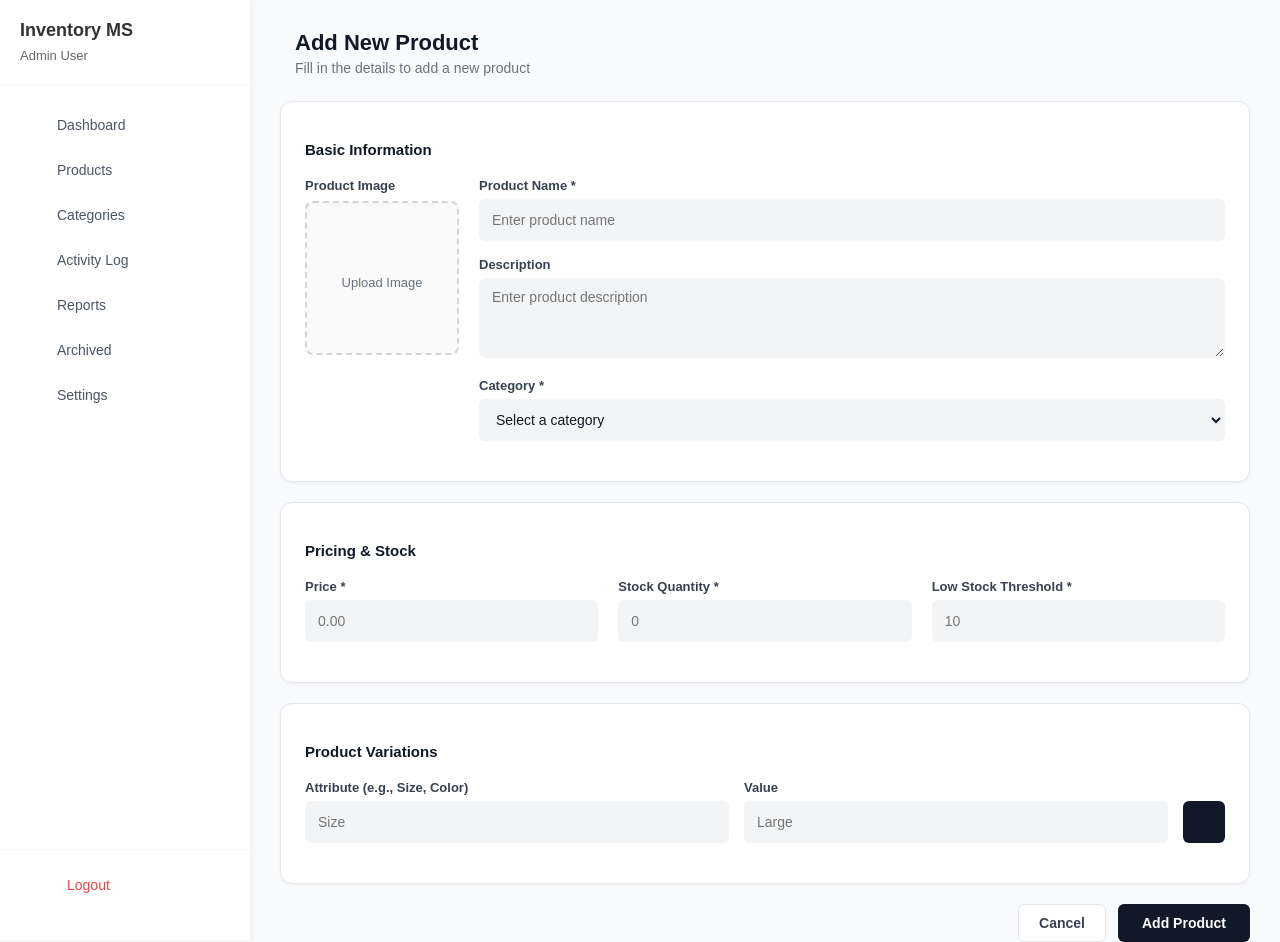
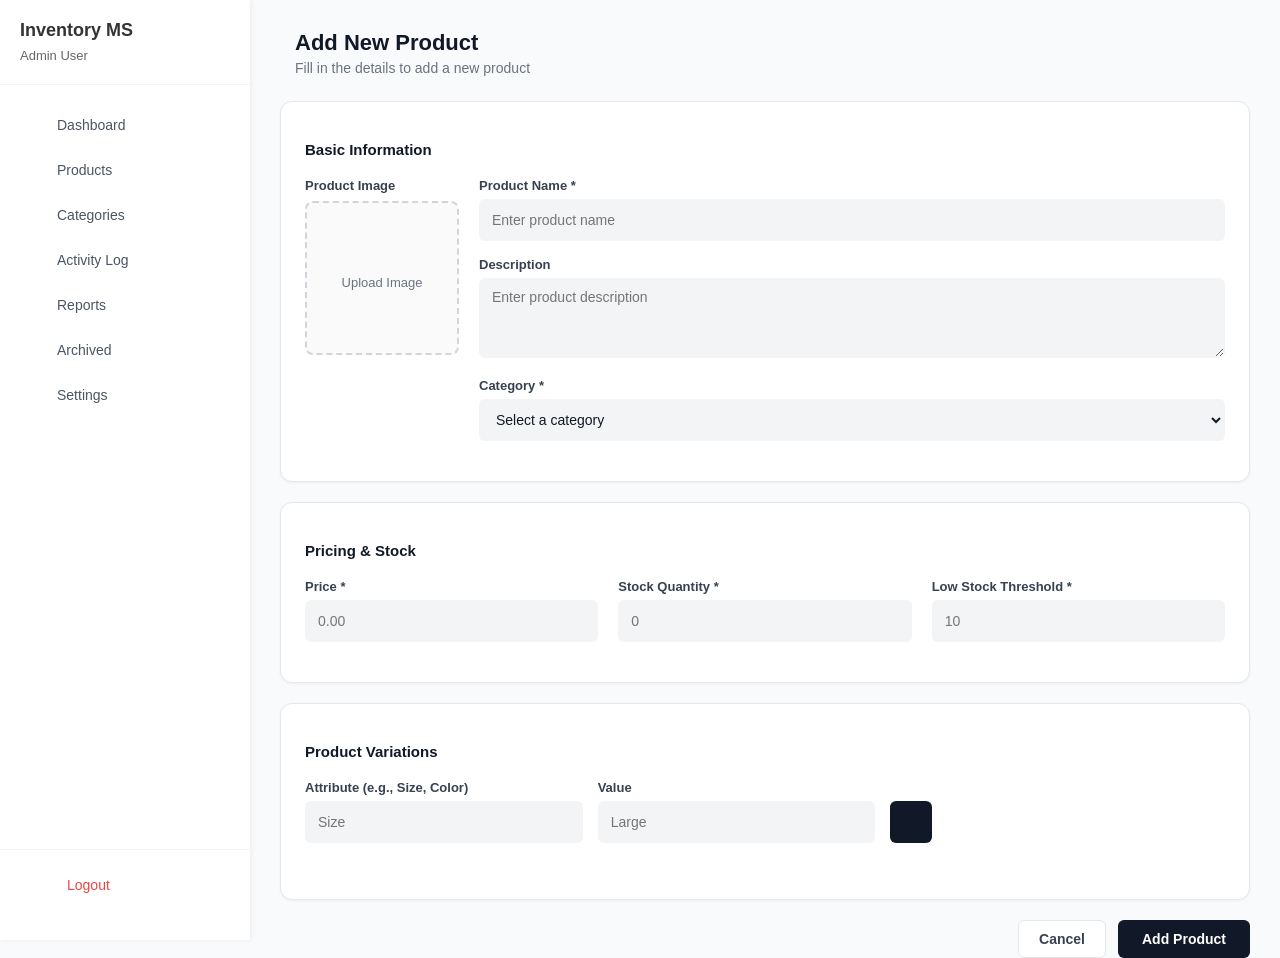

feat: Add Edit Product functionality with dynamic variations and attributes

--- a/components(css)/Add_Product.css
+++ b/components(css)/Add_Product.css
@@ -155,17 +155,18 @@
             gap: 20px;
         }
 
-        /* Variations Grid */
+        /* Variations Grid (3 inputs + button) */
         .variations-row {
             display: grid;
-            grid-template-columns: 1fr 1fr 42px; /* Fixed width for button matching height */
+            grid-template-columns: 1fr 1fr 1fr 42px;  /* three equal inputs + fixed button */
             gap: 15px;
-            /* Align items to flex-end ensures button aligns with input box, not label */
-            align-items: flex-end; 
+            align-items: flex-end; /* aligns button with input boxes */
+            margin-bottom: 16px;
         }
-        
+
+        /* Plus Button Styling */
         .btn-plus {
-            height: 42px; /* Matches input height */
+            height: 42px; /* matches input height */
             width: 42px;
             background-color: #111827;
             color: white;
@@ -176,12 +177,16 @@
             align-items: center;
             justify-content: center;
             font-size: 16px;
-            /* Remove margin so align-items handles it */
-            margin: 0; 
-            /* Ensure it doesn't push down oddly */
-            margin-bottom: 16px; /* Matches .input-group margin-bottom */
         }
-        .btn-plus:hover { opacity: 0.9; }
+
+        .btn-plus:hover {
+            opacity: 0.9;
+        }
+
+        .variations-row .btn-plus {
+            align-self: end;     /* sticks to bottom to match input-group */
+            margin-bottom: 16px; /* same as input-group’s bottom spacing */
+        }
 
         /* Footer Actions */
         .form-actions {
@@ -216,13 +221,39 @@
             cursor: pointer;
         }
 
+        .btn-finaladd {
+            margin-top: 10px;
+            background-color: #111827;
+            color: white;
+            padding: 8px 14px;
+            border: none;
+            border-radius: 6px;
+            cursor: pointer;
+        }
+
+        .btn-finaladd:hover {
+            opacity: 0.9;
+        }
+
+        .custom-attr-row {
+            display: grid;
+            grid-template-columns: 1fr 1fr 42px;
+            gap: 15px;
+            margin-bottom: 16px;
+        }
+        
         /* Responsive */
         @media (max-width: 768px) {
             .sidebar { display: none; }
             .basic-info-grid { grid-template-columns: 1fr; }
             .pricing-grid { grid-template-columns: 1fr; }
-            .variations-row { grid-template-columns: 1fr; }
-            .btn-plus { width: 100%; margin-top: 0; }
+            .variations-row {
+                grid-template-columns: 1fr; /* stack vertically */
+            }
+            .btn-plus {
+                width: 100%;
+                height: 42px;
+            }
         }
 /* Mobile View Adjustments */
         @media (max-width: 480px) {
